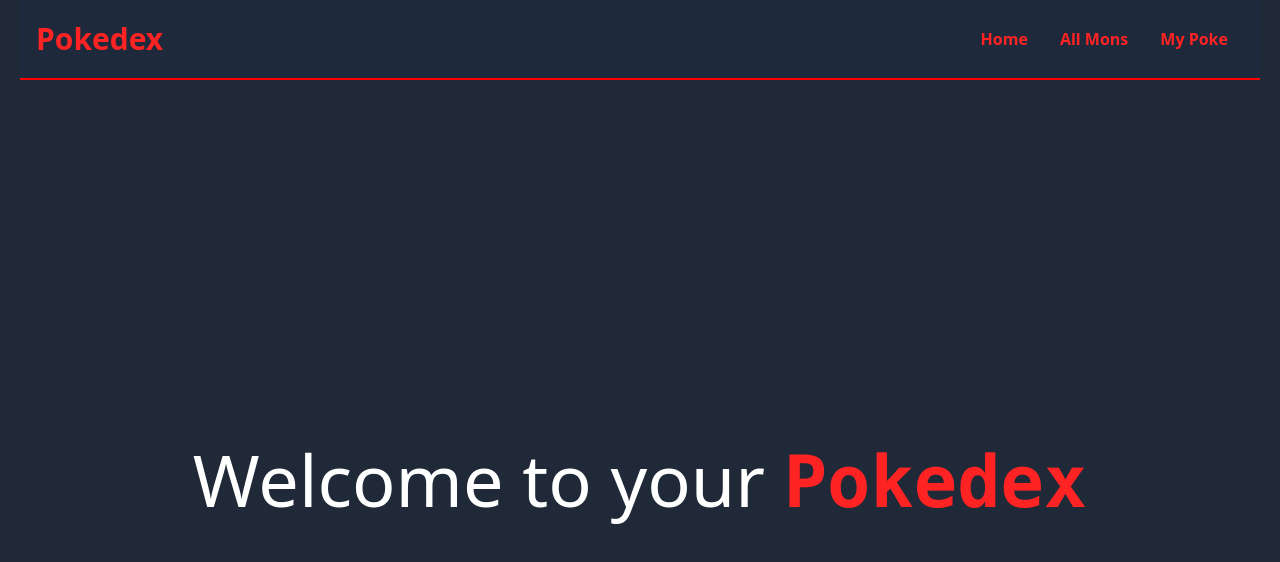
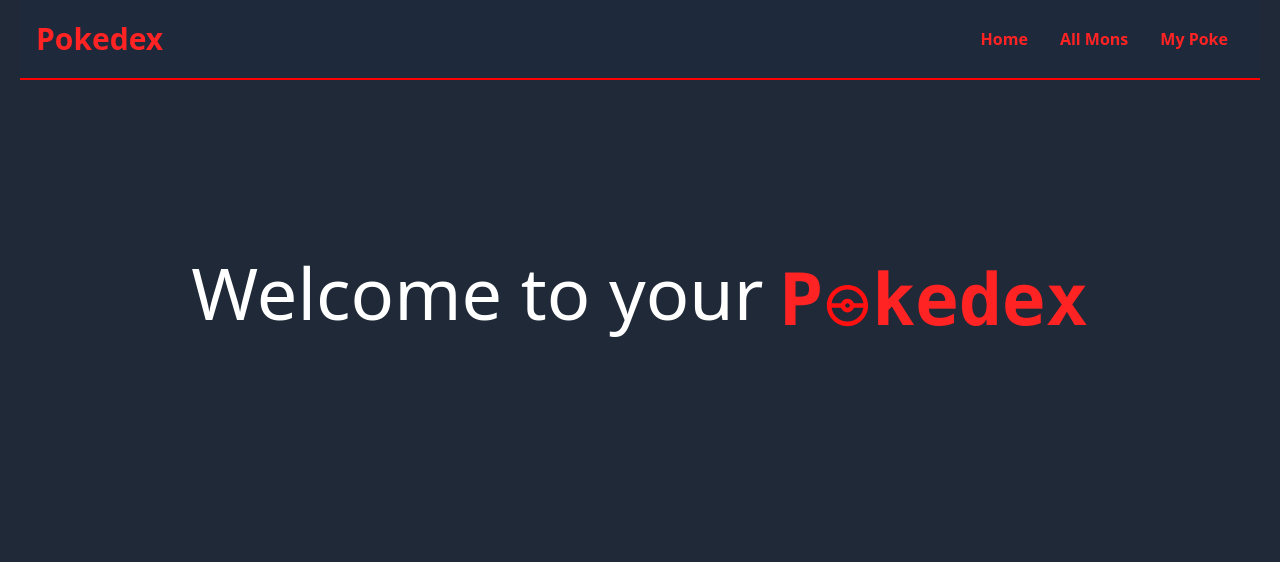
Before and after one commit to ApolloSolo/Pokedex, a React (Create React App) app: page / in a window 1280 px wide. Shown: the top 562 px of the page. Built offline with nearby package versions, Linux system fonts and the light colour scheme; the HTML template or start-up script is replaced by a standard one.

Commit message:
Updata home page

```diff
--- a/src/Pages/Home.js
+++ b/src/Pages/Home.js
@@ -1,11 +1,19 @@
-import React from 'react'
+import React from "react";
+import { CgPokemon } from "react-icons/cg";
 
 const Home = () => {
   return (
-    <div className='max-w-[1240px] mx-auto flex justify-center items-center h-screen'>
-    <h2 className='text-white text-center text-7xl'>Welcome to your <span className='text-[#ff2323] font-mono font-bold'>Pokedex</span></h2>
+    <div className="max-w-[1240px] mx-auto flex justify-center items-center mt-[40%] md:mt-[20%] text-white text-center text-7xl">
+      <div className="flex flex-col lg:flex-row">
+        <h2>Welcome to your </h2>
+        <h2 className="text-[#ff2323] font-mono font-bold mt-2 lg:ml-4">
+          P
+          <CgPokemon className="text-[#ff1111] h-[55px] w-[55px] inline m-[-3px]" />
+          kedex
+        </h2>
+      </div>
     </div>
-  )
-}
+  );
+};
 
-export default Home
+export default Home;
--- a/src/Pages/OnePokemon.js
+++ b/src/Pages/OnePokemon.js
@@ -11,7 +11,7 @@
 
   useEffect(() => {
     getName();
-  });
+  }, []);
 
   return <div>{poke}</div>;
 };
--- /dev/null
+++ b/src/components/Paganation.jsx
@@ -0,0 +1,7 @@
+const Pagination = (props)=>{
+    return(
+        <div>
+        </div>
+    )
+}
+export default Pagination;
```
